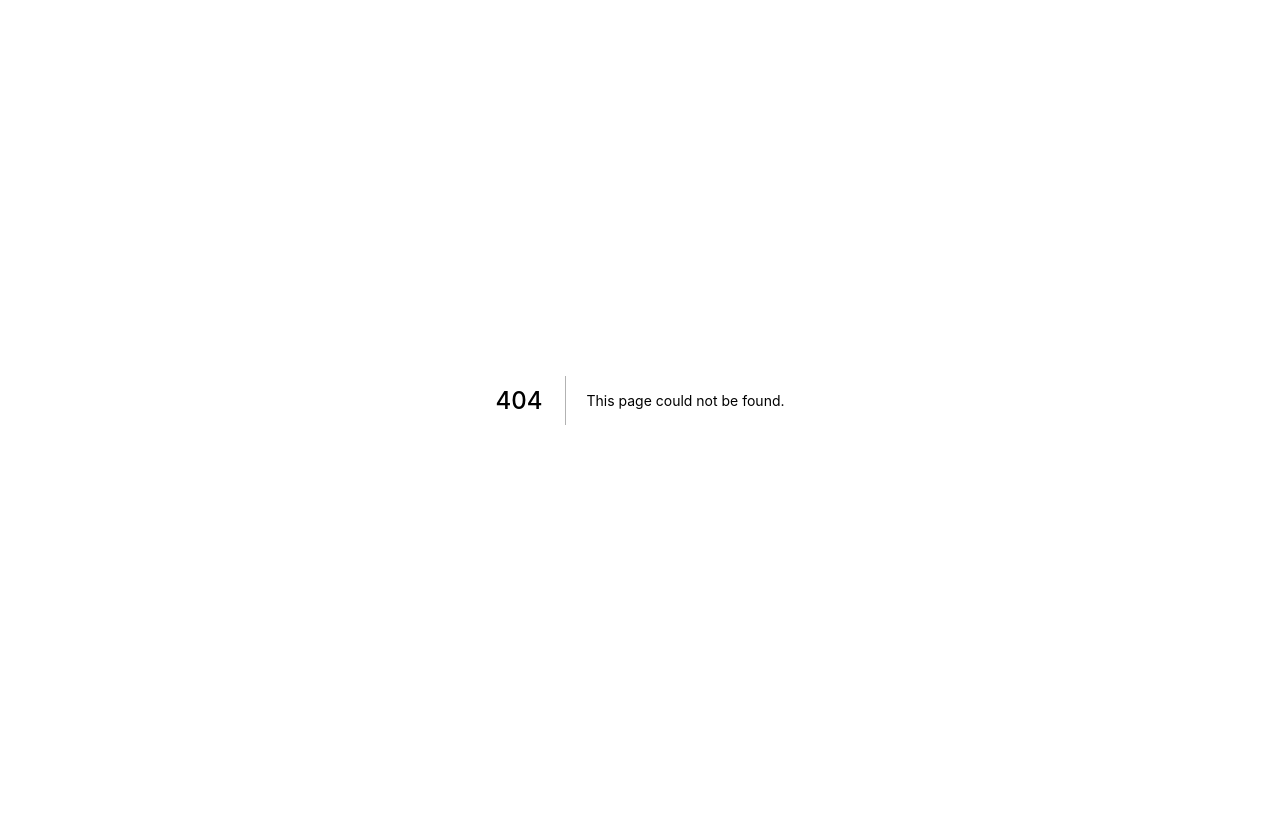
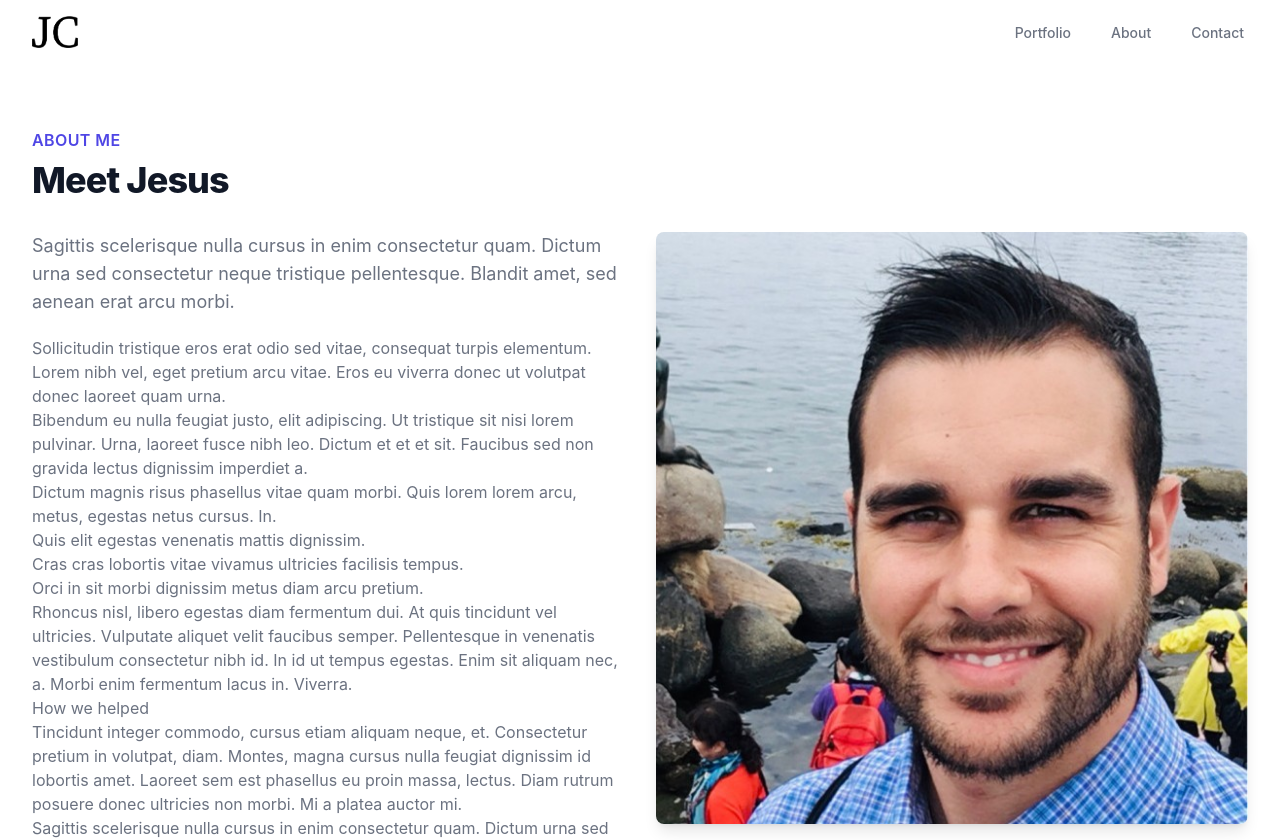
Before and after one commit to CarolinaCobo/jesus-portfolio, a Next.js app: page /about in a window 1280 px wide. Before the commit this address had no page. Shown: the top 840 px of the page. Before the commit the page ends 800 px from the top, so only its background shows below. Built offline with nearby package versions, Linux system fonts and the light colour scheme.

Commit message:
Abput page

```diff
--- a/components/Nav/NavBar.js
+++ b/components/Nav/NavBar.js
@@ -1,4 +1,5 @@
-import { Disclosure, Menu, Transition } from "@headlessui/react";
+import Link from "next/link";
+import { Disclosure } from "@headlessui/react";
 import { MenuIcon, XIcon } from "@heroicons/react/outline";
 
 export default function Navbar() {
@@ -22,17 +23,26 @@ export default function Navbar() {
 
               <div className="flex-1 flex items-center justify-center sm:items-stretch sm:justify-between">
                 <div className="flex-shrink-0 flex items-center">
+                  <Link href="/" passHref={true}>
+                    <a>
                       <img
                         className="block lg:hidden h-6 w-auto"
                         src="/logo.png"
                         alt="Workflow"
                       />
+                    </a>
+                  </Link>
+                  <Link href="/" passHref={true}>
+                    <a>
                       <img
                         className="hidden lg:block h-8 w-auto"
                         src="/logo.png"
                         alt="Workflow"
                       />
+                    </a>
+                  </Link>
                 </div>
+
                 <div className="hidden sm:ml-6 sm:flex sm:space-x-8">
                   <a
                     href="#"
@@ -41,7 +51,7 @@ export default function Navbar() {
                     Portfolio
                   </a>
                   <a
-                    href="#"
+                    href="/about"
                     className="border-transparent text-gray-500 hover:border-sky-600 hover:text-gray-700 inline-flex items-center px-1 pt-1 border-b-2 text-sm font-medium"
                   >
                     About
@@ -75,7 +85,7 @@ export default function Navbar() {
               </Disclosure.Button>
               <Disclosure.Button
                 as="a"
-                href="#"
+                href="/about"
                 className="border-transparent text-gray-500 hover:border-sky-600 hover:text-gray-700 block pl-3 pr-4 py-2 border-l-4 text-base font-medium"
               >
                 About
--- /dev/null
+++ b/pages/about/index.js
@@ -0,0 +1,101 @@
+import Footer from "../../components/Footer/Footer";
+import Navbar from "../../components/Nav/NavBar";
+
+export default function About() {
+  return (
+    <>
+      <Navbar />
+
+      <div className="h-full">
+        <div className="bg-white overflow-hidden">
+          <div className="relative max-w-7xl mx-auto py-16 px-4 sm:px-6 lg:px-8">
+            <div className="mx-auto text-base max-w-prose lg:grid lg:grid-cols-2 lg:gap-8 lg:max-w-none">
+              <div>
+                <h2 className="text-base text-indigo-600 font-semibold tracking-wide uppercase">
+                  About me
+                </h2>
+                <h3 className="mt-2 text-3xl leading-8 font-extrabold tracking-tight text-gray-900 sm:text-4xl">
+                  Meet Jesus
+                </h3>
+              </div>
+            </div>
+            <div className="mt-8 lg:grid lg:grid-cols-2 lg:gap-8">
+              <div className="relative lg:row-start-1 lg:col-start-2">
+                <div className="relative text-base mx-auto max-w-prose lg:max-w-none">
+                  <figure>
+                    <div className="aspect-w-12 aspect-h-7 lg:aspect-none">
+                      <img
+                        className="rounded-lg shadow-lg object-cover object-center"
+                        src="/profilepic.jpeg"
+                        alt="Jesus"
+                        width={1184}
+                        height={1376}
+                      />
+                    </div>
+                  </figure>
+                </div>
+              </div>
+              <div className="mt-8 lg:mt-0">
+                <div className="text-base max-w-prose mx-auto lg:max-w-none">
+                  <p className="text-lg text-gray-500">
+                    Sagittis scelerisque nulla cursus in enim consectetur quam.
+                    Dictum urna sed consectetur neque tristique pellentesque.
+                    Blandit amet, sed aenean erat arcu morbi.
+                  </p>
+                </div>
+                <div className="mt-5 prose prose-indigo text-gray-500 mx-auto lg:max-w-none lg:row-start-1 lg:col-start-1">
+                  <p>
+                    Sollicitudin tristique eros erat odio sed vitae, consequat
+                    turpis elementum. Lorem nibh vel, eget pretium arcu vitae.
+                    Eros eu viverra donec ut volutpat donec laoreet quam urna.
+                  </p>
+                  <p>
+                    Bibendum eu nulla feugiat justo, elit adipiscing. Ut
+                    tristique sit nisi lorem pulvinar. Urna, laoreet fusce nibh
+                    leo. Dictum et et et sit. Faucibus sed non gravida lectus
+                    dignissim imperdiet a.
+                  </p>
+                  <p>
+                    Dictum magnis risus phasellus vitae quam morbi. Quis lorem
+                    lorem arcu, metus, egestas netus cursus. In.
+                  </p>
+                  <ul role="list">
+                    <li>Quis elit egestas venenatis mattis dignissim.</li>
+                    <li>
+                      Cras cras lobortis vitae vivamus ultricies facilisis
+                      tempus.
+                    </li>
+                    <li>
+                      Orci in sit morbi dignissim metus diam arcu pretium.
+                    </li>
+                  </ul>
+                  <p>
+                    Rhoncus nisl, libero egestas diam fermentum dui. At quis
+                    tincidunt vel ultricies. Vulputate aliquet velit faucibus
+                    semper. Pellentesque in venenatis vestibulum consectetur
+                    nibh id. In id ut tempus egestas. Enim sit aliquam nec, a.
+                    Morbi enim fermentum lacus in. Viverra.
+                  </p>
+                  <h3>How we helped</h3>
+                  <p>
+                    Tincidunt integer commodo, cursus etiam aliquam neque, et.
+                    Consectetur pretium in volutpat, diam. Montes, magna cursus
+                    nulla feugiat dignissim id lobortis amet. Laoreet sem est
+                    phasellus eu proin massa, lectus. Diam rutrum posuere donec
+                    ultricies non morbi. Mi a platea auctor mi.
+                  </p>
+                  <p>
+                    Sagittis scelerisque nulla cursus in enim consectetur quam.
+                    Dictum urna sed consectetur neque tristique pellentesque.
+                    Blandit amet, sed aenean erat arcu morbi.
+                  </p>
+                </div>
+              </div>
+            </div>
+          </div>
+        </div>
+      </div>
+      <Footer />
+    </>
+  );
+}
--- a/pages/api/hello.js
+++ /dev/null
@@ -1,5 +0,0 @@
-// Next.js API route support: https://nextjs.org/docs/api-routes/introduction
-
-export default function handler(req, res) {
-  res.status(200).json({ name: 'John Doe' })
-}
```
Lines whose indentation alone changed are shown as unchanged.
